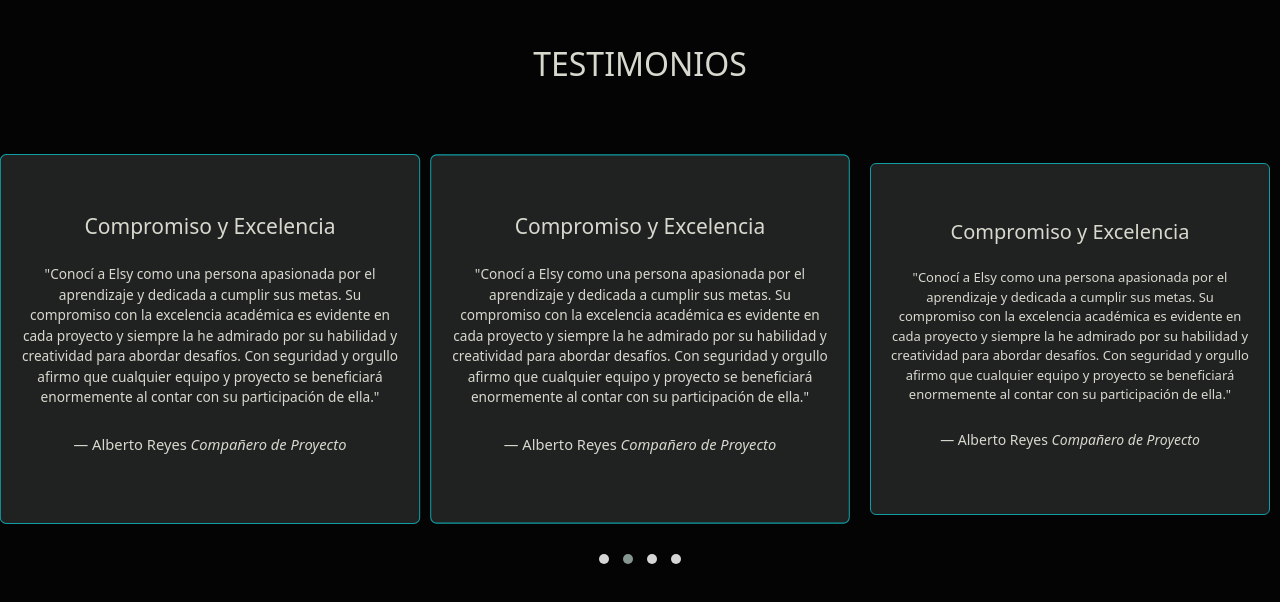
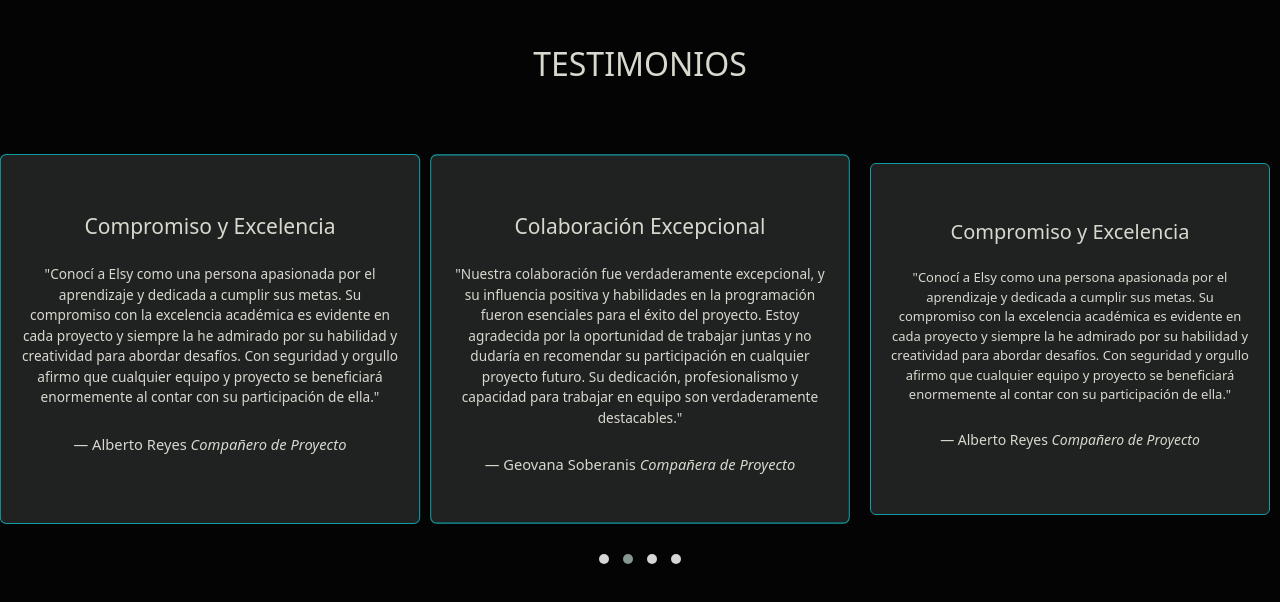
Before and after one commit to Elsynt11/mi-portafolio-technolochicasPRO-yucatan, a plain HTML site: page index.html in a window 1280 px wide. Shown: the part 2324-2926 px from the top of the page. Drawn offline with nearby package versions, Linux system fonts and the light colour scheme.

Commit message:
Add files via upload
testimonio 2

```diff
--- a/index.html
+++ b/index.html
@@ -189,14 +189,12 @@
 
         </section>
 
-
         <section id="modelado">
 
             <h3 class="text-center">MODELADO 3D</h3>
 
             <div class="row row-cols-1 row-cols-lg-2 align-items-stretch g-4 py-5">
 
-                <div class="col ">
                 <div class="sketchfab-embed-wrapper modelos">
                     <iframe title="EdificioK_UTM" frameborder="0" allowfullscreen mozallowfullscreen="true" webkitallowfullscreen="true"
                         allow="autoplay; fullscreen; xr-spatial-tracking" xr-spatial-tracking execution-while-out-of-viewport
@@ -213,9 +211,6 @@
                             target="_blank" rel="nofollow">Sketchfab</a>
                     </p>
                 </div>
-                </div>
-
-
 
                 <div class="sketchfab-embed-wrapper modelos">
                     <iframe title="EdificioN_UTM" frameborder="0" allowfullscreen mozallowfullscreen="true"
@@ -272,7 +267,6 @@
 
         </section>
 
-
         <section id="testimonios">
 
             <h2 class="text-center">TESTIMONIOS</h2>
@@ -307,21 +301,18 @@
                     <div class="card text-center card-carrusell">
                         <br>
                         <div class="card-body">
-                            <h5 class="card-title py-3">Compromiso y Excelencia</h5>
+                            <h5 class="card-title py-3">Colaboración Excepcional</h5>
                             <div class="txt-card">
-                                <p>"Conocí a Elsy como una persona apasionada por el aprendizaje y dedicada a cumplir
-                                    sus metas.
-                                    Su compromiso con la excelencia académica es evidente en cada proyecto y siempre la
-                                    he admirado
-                                    por su habilidad y creatividad para abordar desafíos. Con seguridad y orgullo afirmo
-                                    que cualquier
-                                    equipo y proyecto se beneficiará enormemente al contar con su participación de
-                                    ella."
+                                <p>"Nuestra colaboración fue verdaderamente excepcional, y su influencia positiva y
+                                    habilidades en la programación fueron esenciales para el éxito del proyecto.
+                                    Estoy agradecida por la oportunidad de trabajar juntas y no dudaría en recomendar su
+                                    participación en cualquier proyecto futuro.
+                                    Su dedicación, profesionalismo y capacidad
+                                    para trabajar en equipo son verdaderamente destacables."
                                 </p>
                             </div>
                             <br>
-                            <footer class="blockquote-footer">Alberto Reyes <cite title="Source Title">Compañero de
-                                    Proyecto</cite>
+                            <footer class="blockquote-footer">Geovana Soberanis<cite title="Source Title"> Compañera de Proyecto</cite>
                         </div>
                         <br>
                     </div>
```
Lines whose indentation alone changed are shown as unchanged.
